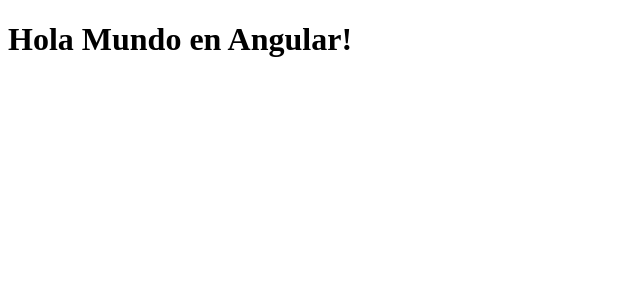
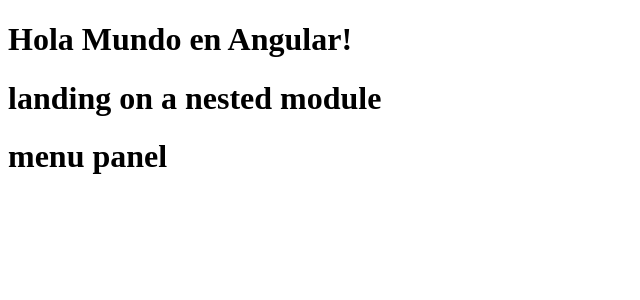
Before and after one commit to GonzaloMCG/ProyectoEmpresas, an Angular app in the folder facturacion-web/: page /landing/home-page in a window 1280 px wide. Before the commit this address led to /. Shown: the top 300 px of the page, without its empty margins (0-640 px from the left). Built offline with nearby package versions, Linux system fonts and the light colour scheme.

Commit message:
WIP: rutas

```diff
--- a/facturacion-web/src/app/app-routing.module.ts
+++ b/facturacion-web/src/app/app-routing.module.ts
@@ -1,7 +1,20 @@
 import { NgModule } from '@angular/core';
 import { Routes, RouterModule } from '@angular/router';
+import { LandingComponent } from './landing/landing.component';
+import { MenuPanelComponent } from './landing/menu-panel/menu-panel.component';
 
-const routes: Routes = [];
+const routes: Routes = [
+  { path: '', redirectTo: 'landing', pathMatch: 'full' },
+  {
+    path: 'landing', component: LandingComponent,
+    children: [
+      { path: '', redirectTo: 'home-page', pathMatch: 'full' },
+      { path: 'home-page', component: MenuPanelComponent, pathMatch: 'full' },
+      { path: 'invoices-emitted-page', component: LandingComponent, pathMatch: 'full' },
+      { path: 'stack-page', component: LandingComponent, pathMatch: 'full' },
+    ],
+  }
+];
 
 @NgModule({
   imports: [RouterModule.forRoot(routes)],
--- a/facturacion-web/src/app/app.module.ts
+++ b/facturacion-web/src/app/app.module.ts
@@ -3,6 +3,7 @@
 
 import { AppRoutingModule } from './app-routing.module';
 import { AppComponent } from './app.component';
+import { LandingModule } from './landing/landing.module';
 
 @NgModule({
   declarations: [
@@ -10,7 +11,8 @@
   ],
   imports: [
     BrowserModule,
-    AppRoutingModule
+    AppRoutingModule,
+    LandingModule
   ],
   providers: [],
   bootstrap: [AppComponent]
--- /dev/null
+++ b/facturacion-web/src/app/landing/landing.component.html
@@ -0,0 +1,2 @@
+<h1>landing on a nested module</h1>
+<router-outlet></router-outlet>
--- /dev/null
+++ b/facturacion-web/src/app/landing/menu-panel/menu-panel.component.html
@@ -0,0 +1 @@
+<h1>menu panel</h1>
```
Also changed, not shown: facturacion-web/src/app/landing/landing.component.ts (added, +11 -0 lines), facturacion-web/src/app/landing/landing.module.ts (added, +18 -0 lines), facturacion-web/src/app/landing/menu-panel/menu-panel.component.ts (added, +11 -0 lines), facturacion-web/src/app/landing/landing.component.scss (added), facturacion-web/src/app/landing/menu-panel/menu-panel.component.scss (added).
